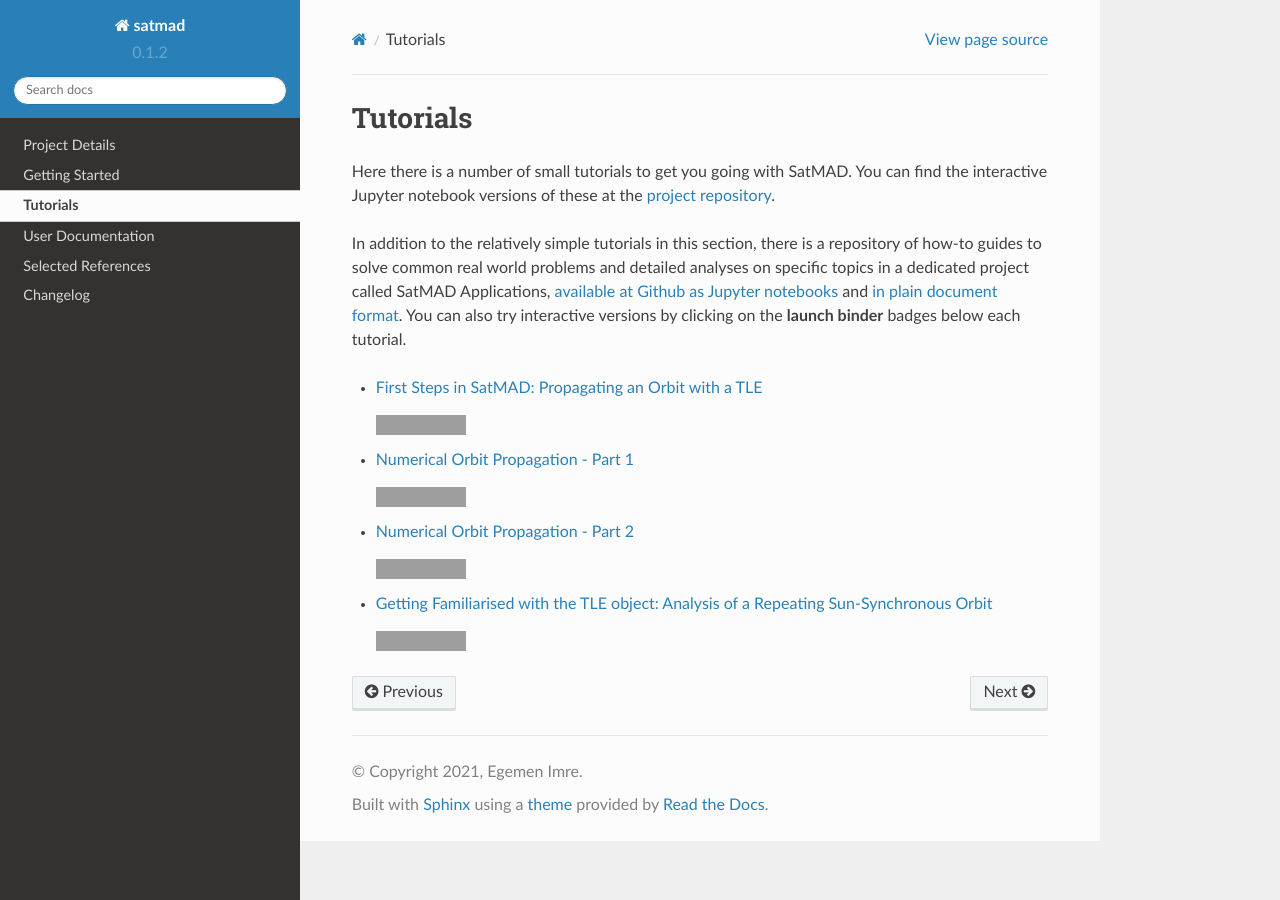
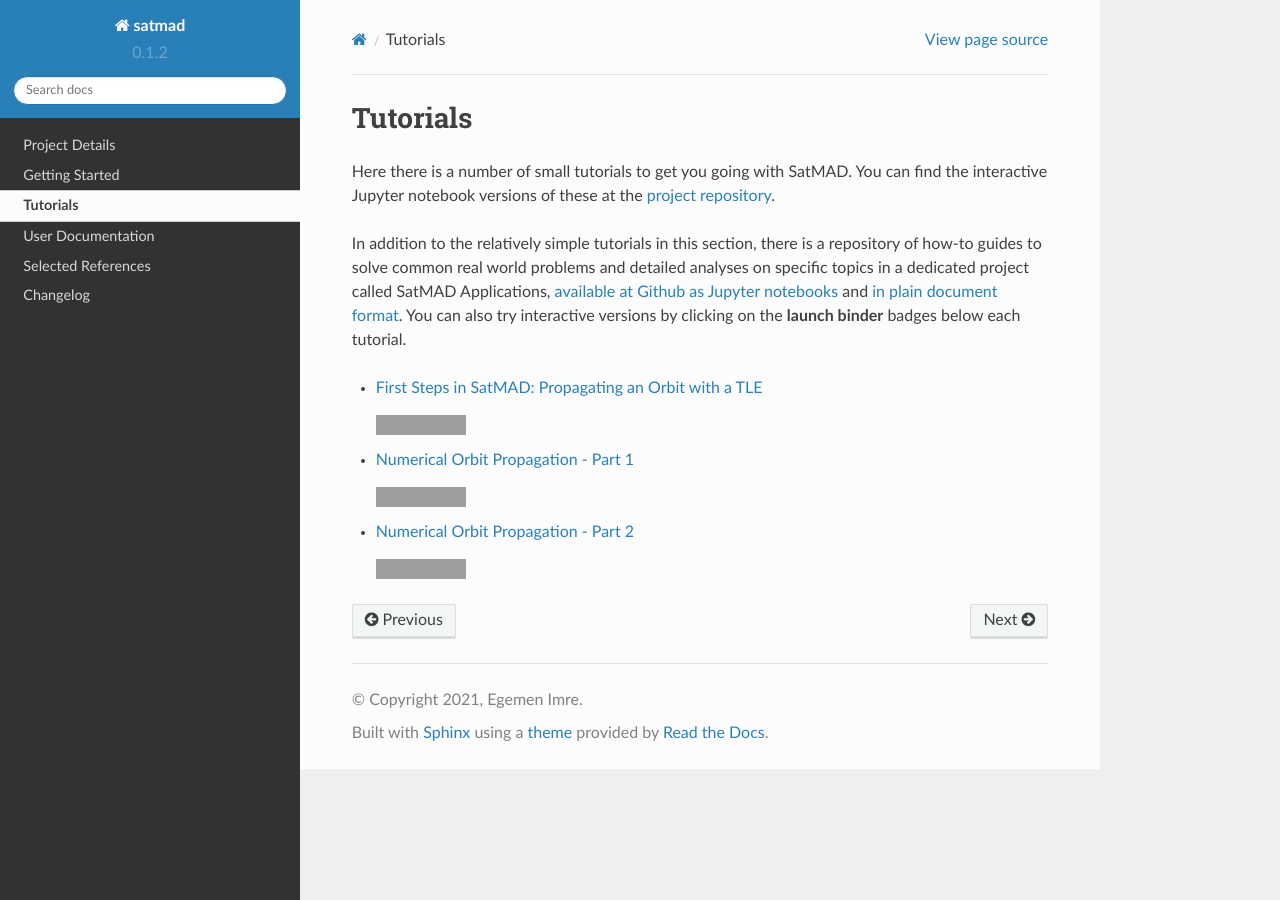
Before and after one commit to egemenimre/satmad, a Sphinx documentation site: the page built from docs/tutorials.md, in a window 1280 px wide. Built offline with Sphinx 7.4.7 and the Read the Docs theme 2.0.0, drawn with Linux system fonts in a browser that asks for light colours; grey boxes are pictures that could not be loaded.

Commit message:
Deleted SSO Analysis

```diff
--- a/docs/tutorials.md
+++ b/docs/tutorials.md
@@ -15,6 +15,3 @@ In addition to the relatively simple tutorials in this section, there is a repos
 -   [Numerical Orbit Propagation - Part 2](tutorials/numerical_prop_2.ipynb)
 
     [![Binder](https://mybinder.org/badge_logo.svg)](https://mybinder.org/v2/gh/egemenimre/satmad/master?filepath=docs%2Ftutorials%2Fnumerical_prop_2.ipynb)
--   [Getting Familiarised with the TLE object: Analysis of a Repeating Sun-Synchronous Orbit](tutorials/sso_analysis.ipynb)
-
-    [![Binder](https://mybinder.org/badge_logo.svg)](https://mybinder.org/v2/gh/egemenimre/satmad/master?filepath=docs%2Ftutorials%2Fsso_analysis.ipynb)
```
Also changed, not shown: docs/tutorials/sso_analysis.ipynb (deleted).
